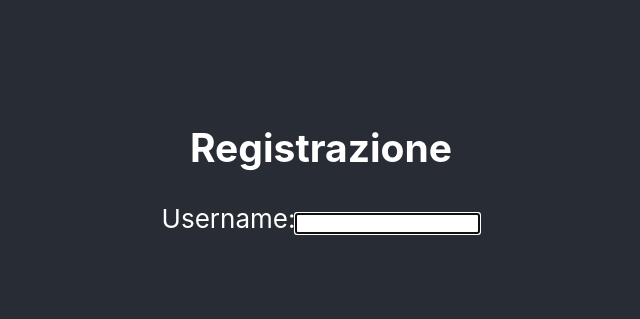
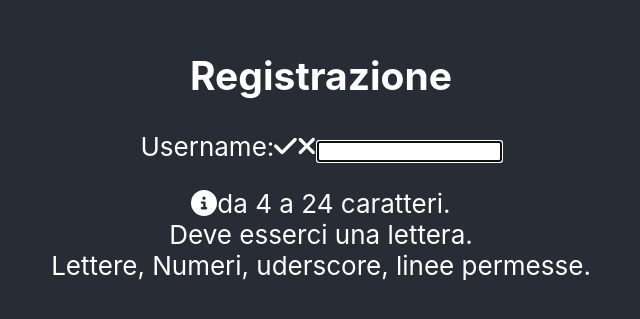
Before and after one commit to pythonhack76/registration-form-react, a React (Create React App) app: page / in a window 1280 px wide. Shown: the part 237-556 px from the top of the page, without its empty margins (319-959 px from the left). Built offline with nearby package versions, Linux system fonts and the light colour scheme.

Commit message:
password update

```diff
--- a/src/Register.js
+++ b/src/Register.js
@@ -62,6 +62,13 @@ const Register = () => {
             <form>
                <label htmlFor="username">
                Username:
+
+                <span className={validName ? "valid" : "hide"}>
+                    <FontAwesomeIcon icon={faCheck} />
+                    </span>
+                    <span className={validName || !user ? "hide" : "invalid"}>
+                        <FontAwesomeIcon icon={faTimes} />
+                    </span>
                </label>
                <input type="text"
                id="username"
@@ -74,6 +81,12 @@ const Register = () => {
                onFocus={() => setUserFocus(true)}
                onBlur={() => setUserFocus(false)}
                />
+               <p id="uidnote" className={userFocus && user && !validName ? "instructions" : "offscreen"}>
+                   <FontAwesomeIcon icon={faInfoCircle} />
+                   da 4 a 24 caratteri.<br />
+                   Deve esserci una lettera.<br />
+                   Lettere, Numeri, uderscore, linee permesse.
+               </p>
             </form>
             </section>
     )
```
